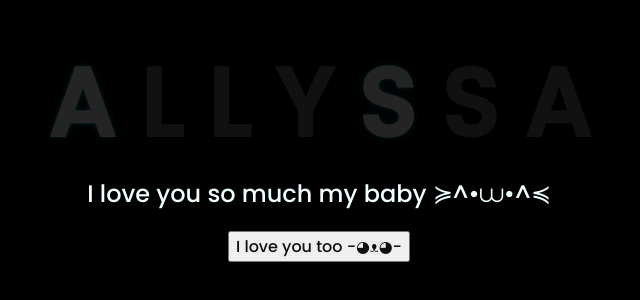
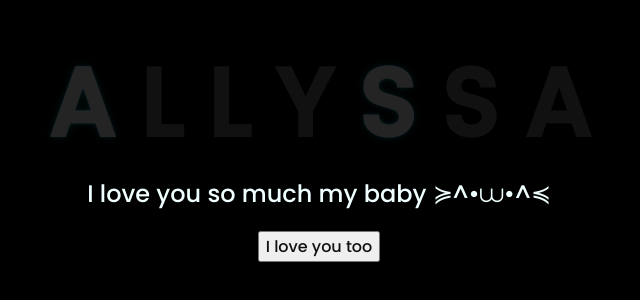
Before and after one commit to heyaly/aly, a plain HTML site: page index.html in a window 1280 px wide. Shown: the part 262-562 px from the top of the page, without its empty margins (329-969 px from the left). Drawn offline with Linux system fonts and the light colour scheme.

Commit message:
last final commit

```diff
--- a/index.html
+++ b/index.html
@@ -24,7 +24,7 @@
     </div>
     <div class="button">
         <button>
-            <a href="flowers.html">I love you too -◕ᴥ◕- </a>
+            <a href="flowers.html">I love you too</a>
         </button>
 
         <audio hidden autoplay loop>
```
